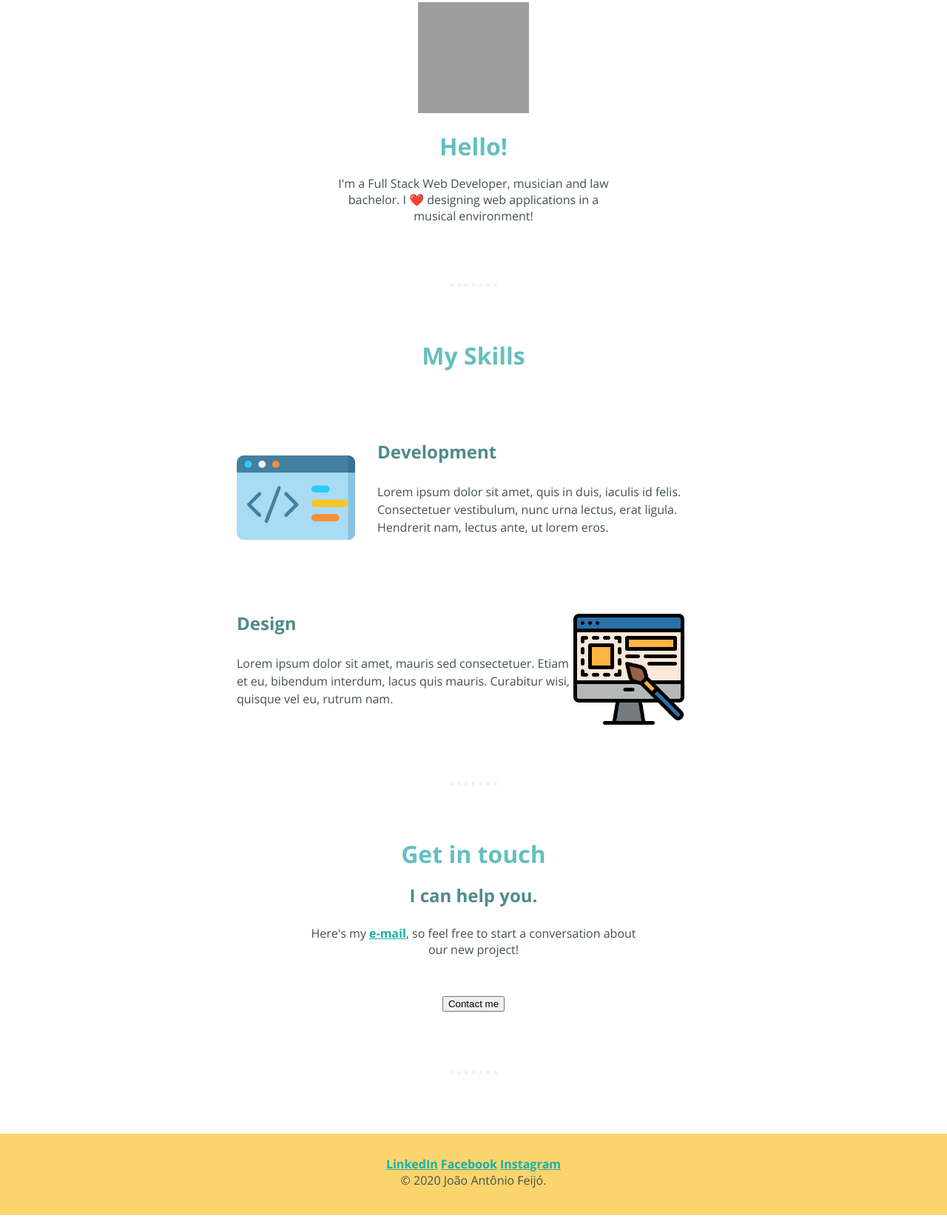
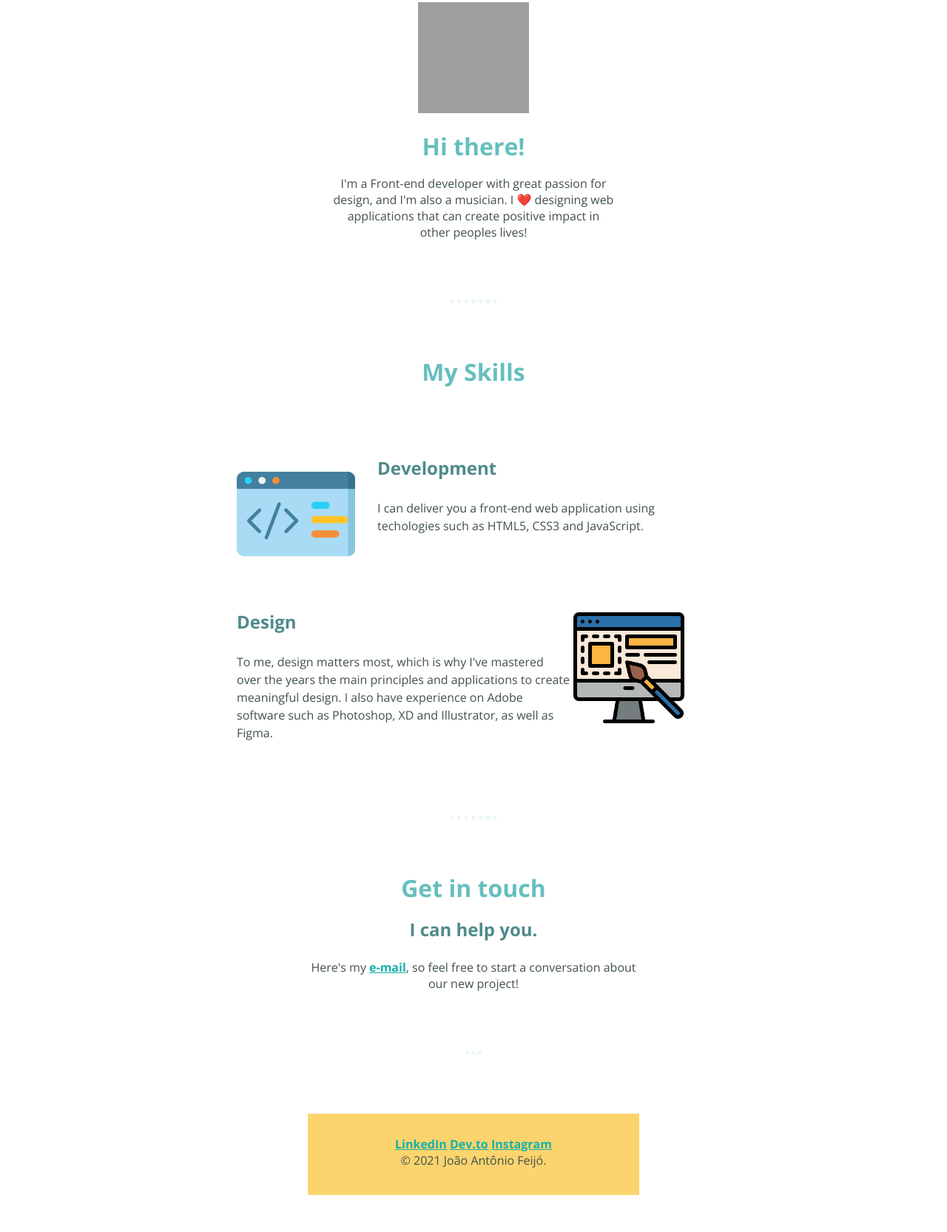
Before and after one commit to jfeijo/personal-website, a plain HTML site: page index.html in a window 1280 px wide. Shown: the part 715-2381 px from the top of the page at 74% size. Before the commit the page ends 2358 px from the top, so only its background shows below. Drawn offline with nearby package versions, Linux system fonts and the light colour scheme; grey boxes are pictures that could not be loaded; a web font is replaced by a local one.

Commit message:
Update index.html
2021 update!

```diff
--- a/index.html
+++ b/index.html
@@ -20,15 +20,15 @@
     <div class="first-container">
         <img class="cloudOne" src="images/cloud.png">
         <h1 class="nameTitle">I'm João.</h1>
-        <h3 class="aprogrammer">a <span id="subtitleStyle"> pro</span>grammer.</h3>
+        <h3 class="aprogrammer">a programmer 🧑‍💻</h3>
         <img class="cloudTwo" src="images/cloud.png">
         <img class="mountain" src="images/mountain.png" alt="mountain">
     </div>
     <div class="middle-container">
         <div class="profile">
           <img class="profilepicture"src="images/joao.png" alt="João's Profile picture!">
-          <h2 class="sectionTitles">Hello!</h2>
-          <p class="profiletext">I'm a Full Stack Web Developer, musician and law bachelor. I ❤️ designing web applications in a musical environment!</p>
+          <h2 class="sectionTitles">Hi there!</h2>
+          <p class="profiletext">I'm a Front-end developer with great passion for design, and I'm also a musician. I ❤️ designing web applications that can create positive impact in other peoples lives!</p>
         </div>
         <hr>
     <div class="skills">
@@ -37,14 +37,14 @@
             <img class="code" src="images/code.png" alt="a laptop">
             <div class="skill-container">
             <h3>Development</h3>
-            <p>Lorem ipsum dolor sit amet, quis in duis, iaculis id felis. Consectetuer vestibulum, nunc urna lectus, erat ligula. Hendrerit nam, lectus ante, ut lorem eros.</p>
+            <p>I can deliver you a front-end web application using techologies such as HTML5, CSS3 and JavaScript. </p>
             </div>
   </div>
           <div class="skill-row">
             <img class="webdesign" src="images/website-design.png" alt="">
             <div>
             <h3>Design</h3>
-            <p class="skill-container2">Lorem ipsum dolor sit amet, mauris sed consectetuer. Etiam et eu, bibendum interdum, lacus quis mauris. Curabitur wisi, quisque vel eu, rutrum nam.</p>
+            <p class="skill-container2">To me, design matters most, which is why I've mastered over the years the main principles and applications to create meaningful design. I also have experience on Adobe software such as Photoshop, XD and Illustrator, as well as Figma.</p>
             </div>
           </div>
     </div>
@@ -53,17 +53,15 @@
           <h2 class="sectionTitles">Get in touch</h2>
           <h3>I can help you. </h3>
           <p>Here's my  <a href="mailto:joaoantoniofeijo@gmail.com">e-mail</a>, so feel free to start a conversation about our new project!</p>
-        </div>
-        <button type="button" class="btn btn-primary btn-lg">Contact me</button>
-         </div>
+
       <hr>
 
 
       <div class="bottom-container">
         <a class="footer-link" href="https://www.linkedin.com/in/jafeijo">LinkedIn</a>
-        <a class="footer-link" href="https://facebook.com/jafeijo">Facebook</a>
+        <a class="footer-link" href="https://dev.to/jfeijo">Dev.to</a>
         <a class="footer-link" href="https://www.instagram.com/jfeijo">Instagram</a>
-        <p>© 2020 João Antônio Feijó.</p>
+        <p>© 2021 João Antônio Feijó.</p>
       </div>
 </body>
 </html>
```
